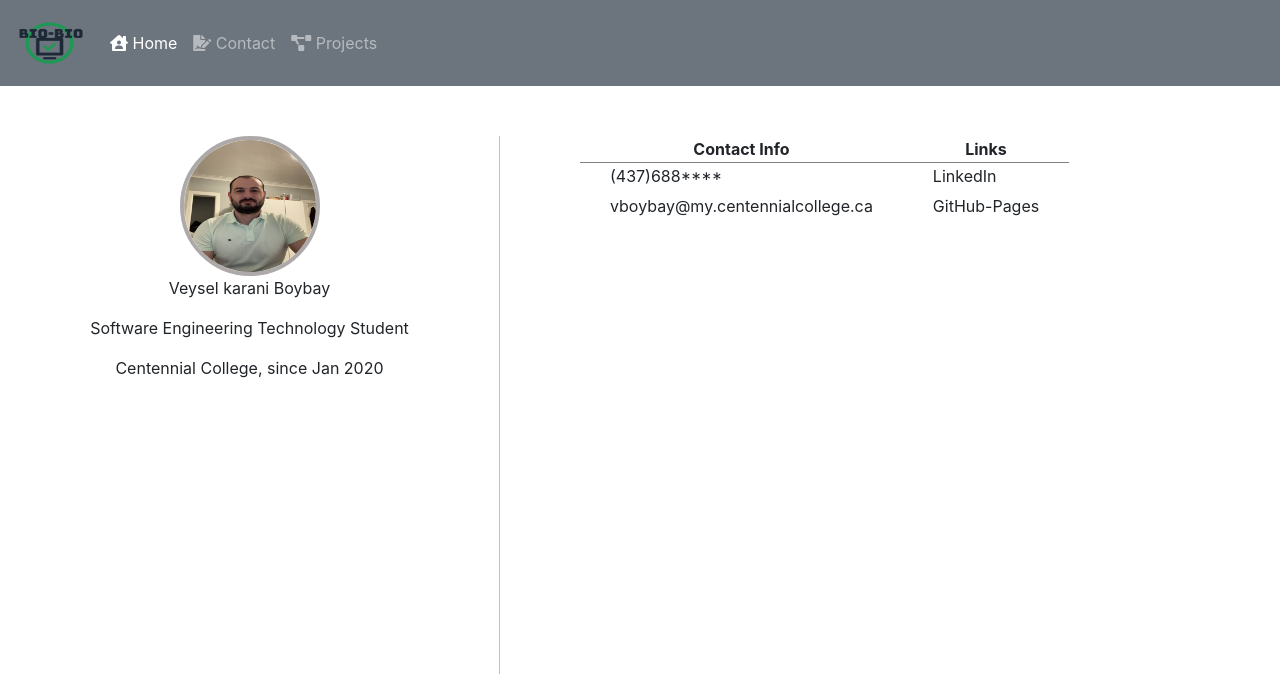
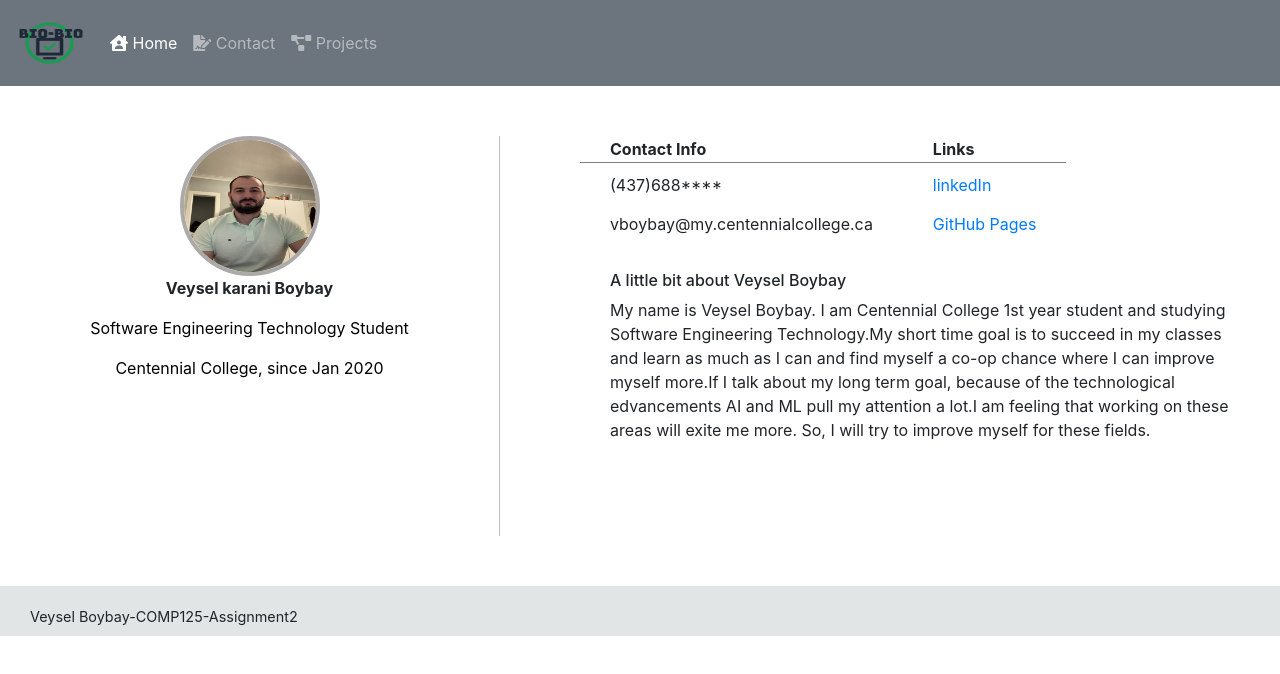
Before and after one commit to veyselboybay/COMP125-ASSIGNMENT3, a website: page index.html in a window 1280 px wide. Shown: the top 674 px of the page. Drawn offline with nearby package versions, Linux system fonts and the light colour scheme.

Commit message:
contact page modified

```diff
--- a/Content/app.css
+++ b/Content/app.css
@@ -1,11 +1,21 @@
+/*
+    AUTOR: VEYSEL BOYBAY
+    FILE: APP.CSS
+    WEBSITE: https://veyselboybay.github.io/COMP125-Assignment-2/
+    DESCRIPTION: THIS FILE CONTAINS WEB PAGE CSS MODIFICATIONS
+
+
+*/
+
+
 #mainIndex{
     width:100%;
-    height:1000px;
+    height:500px;
     background-color:white;
 }
 .asideContent{
     width:500px;
-    height: 1000px;
+    height: 400px;
     border-right: solid 1px rgb(197, 190, 190);
     margin-top:50px;
     text-align: center;
@@ -14,10 +24,11 @@
 }
 .sectionContent{
     width:700px;
-    height:1000px;
+    height:500px;
     margin-top:50px;
     text-align: center;
     float:right;
+    padding-right: 40px;
 
 
 }
@@ -30,10 +41,41 @@
 .sectionContent th{
 
     border-bottom:1px gray solid;
+    text-align: left;
+    padding-left: 30px;
+
 }
 .sectionContent td{
+    padding-top: 10px;
     padding-right: 30px;
     padding-left: 30px;
     padding-bottom: 5px;
     text-align: left;
 }
+.sectionContent article{
+    text-align: left;
+    padding-top: 30px;
+    margin-left:30px;
+}
+#name{
+    font-weight: bold;
+}
+#title, #location{
+    color:black;
+}
+
+footer{
+    height: 50px;
+    background-color: rgb(226, 229, 229);
+}
+form{
+    width:800px;
+    margin-right:auto;
+    margin-left:auto;
+    margin-top:20px;
+    padding-top:10px;
+}
+#submit{
+    text-decoration: none;
+    color:white;
+}
--- a/Script/app.js
+++ b/Script/app.js
@@ -1,9 +1,21 @@
+/*
+    AUTOR: VEYSEL BOYBAY
+    FILE: APP.JS
+    WEBSITE: https://veyselboybay.github.io/COMP125-Assignment-2/
+    DESCRIPTION: THIS FILE CONTAINS WEB PAGE JAVASCRIPT MODIFICATIONS
+
+
+*/
 (function()
 {
     function Start()
     {
+
         leftSide();
+
         rightSide();
+
+
 
     }
     window.addEventListener("load",Start);
@@ -12,9 +24,12 @@
     {
         let info=document.getElementsByClassName("info");
 
+
         info[0].textContent="Veysel karani Boybay";
         info[1].textContent="Software Engineering Technology Student";
         info[2].textContent="Centennial College, since Jan 2020";
+
+
 
 
     }
@@ -22,20 +37,37 @@
     {
         let Info=document.getElementsByTagName("th");
 
+
         Info[0].textContent="Contact Info";
         Info[1].textContent="Links";
+
+
 
         let Infolines=document.getElementsByTagName("td");
 
         Infolines[0].textContent="(437)688****";
-        Infolines[1].textContent="LinkedIn";
         Infolines[2].textContent="vboybay@my.centennialcollege.ca";
-        Infolines[3].textContent="GitHub-Pages";
-        Infolines[4].textContent="";
+
+        let links=document.getElementsByClassName("links");
+
+        links[0].textContent="linkedIn";
+        links[1].textContent="GitHub Pages";
+
+        let title=document.getElementById("contentTitle");
+
+        title.textContent="A little bit about Veysel Boybay";
+
+        let parags=document.getElementById("aboutme");
+
+        parags.textContent="My name is Veysel Boybay. I am Centennial College 1st year student and  studying Software Engineering Technology."+
+        "My short time goal is to succeed in my classes and learn as much as I can and find myself a co-op chance where I can improve myself more."+
+        "If I talk about my long term goal, because of the technological edvancements AI and ML pull my attention a lot."+
+        "I am feeling that working on these areas will exite me more. So, I will try to improve myself for these fields.";
 
 
     }
 
 
 
+
 })();
--- a/index.html
+++ b/index.html
@@ -47,24 +47,30 @@
                 <tbody>
                     <tr>
                         <td></td>
-                        <td></td>
+                        <td ><a class="links" href="https://ca.linkedin.com/in/veysel-boybay-70869213b" target="_blank"></a></td>
+
                     </tr>
                     <tr>
                         <td></td>
-                        <td></td>
+                        <td ><a class="links" href="https://veyselboybay.github.io/COMP125-Assignment-2/" target="_blank"></a></td>
                     </tr>
-                    <tr>
-                        <td></td>
-                        <td></td>
-                    </tr>
+
 
                 </tbody>
             </table>
 
+            <article>
+                <h6 id="contentTitle"></h6>
+
+                <p id="aboutme"></p>
+
+            </article>
 
           </section>
       </main>
-
+      <footer>
+          <p style="padding-left:30px;padding-top:20px;font-size:0.9em;">Veysel Boybay-COMP125-Assignment2</p>
+      </footer>
 
 
 
```
Also changed, not shown: Contact.html (+19 -1 lines).
